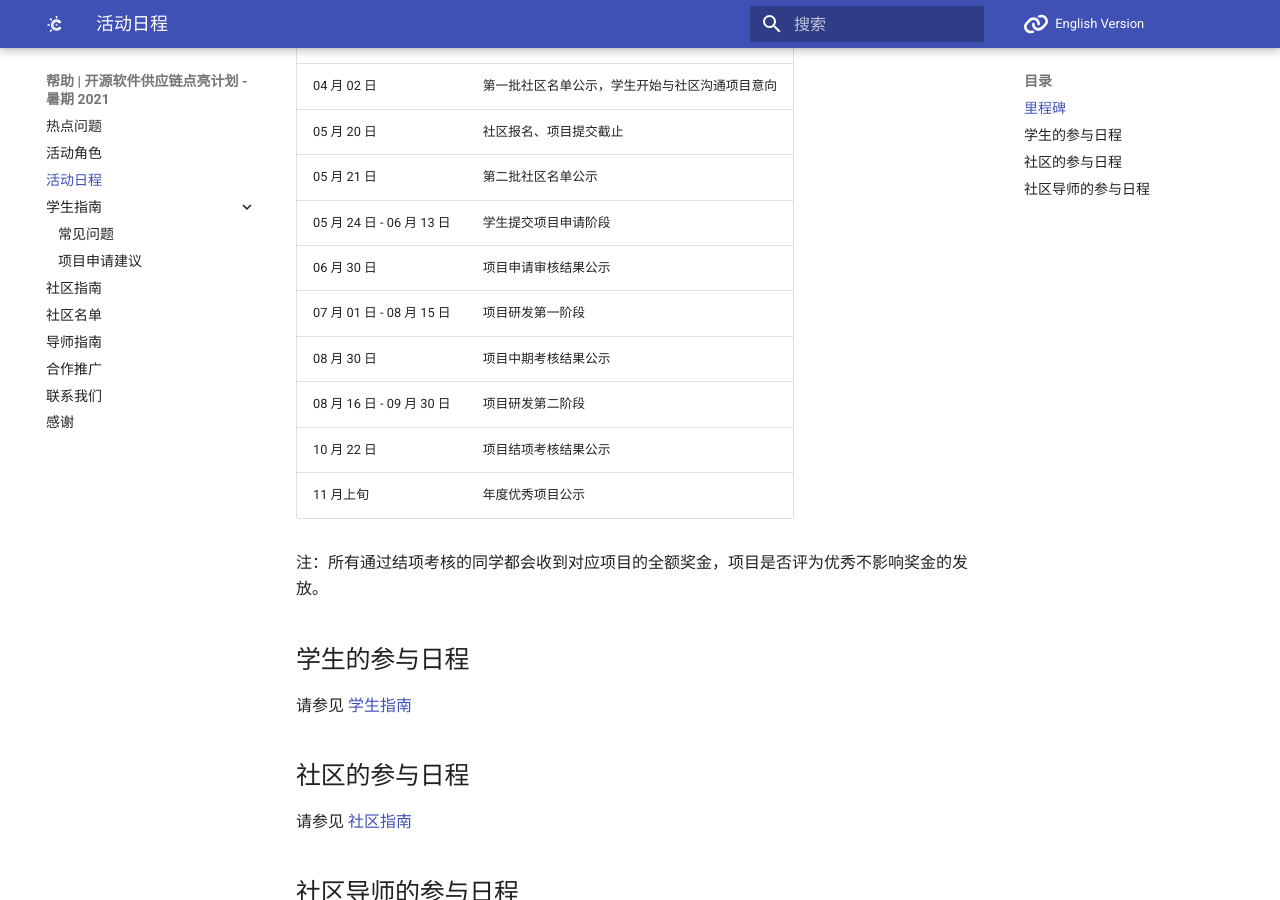
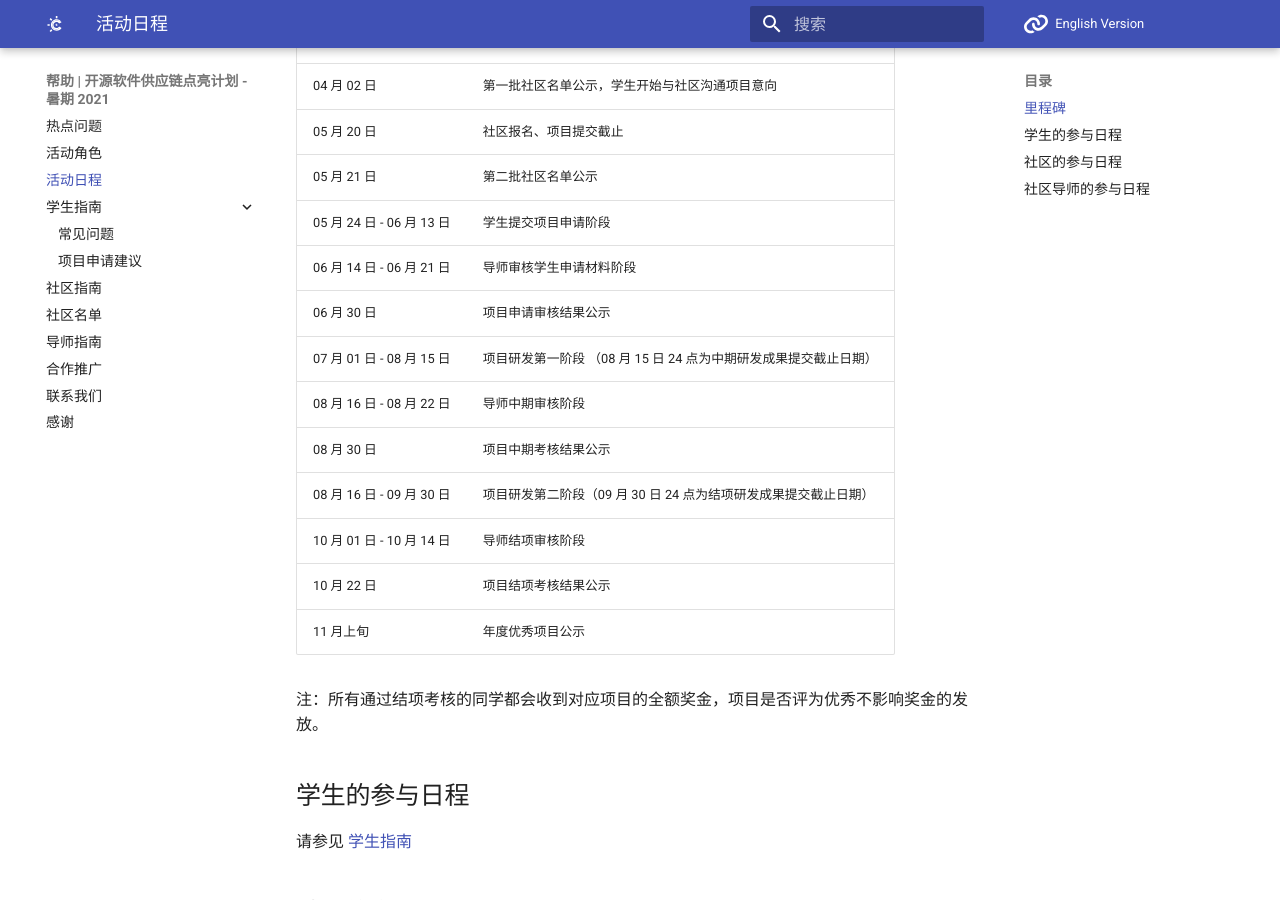
Before and after one commit to summer-ospp/help, an MkDocs documentation site: the page built from docs/timeline.md, in a window 1280 px wide and 900 px high, scrolled down 300 px. Built offline with MkDocs 1.6.1 and Material for MkDocs 9.7.7, drawn with Linux system fonts in a browser that asks for light colours; comment, search, counter and statistics services are not loaded.

Commit message:
Update timeline.md

```diff
--- a/docs/timeline.md
+++ b/docs/timeline.md
@@ -11,10 +11,13 @@
 | 05 月 20 日               | 社区报名、项目提交截止                     |
 | 05 月 21 日               | 第二批社区名单公示                        |
 | 05 月 24 日 - 06 月 13 日 | 学生提交项目申请阶段                     |
+| 06 月 14 日 - 06 月 21 日 | 导师审核学生申请材料阶段                  |
 | 06 月 30 日               | 项目申请审核结果公示                     |
-| 07 月 01 日 - 08 月 15 日 | 项目研发第一阶段                         |
+| 07 月 01 日 - 08 月 15 日 | 项目研发第一阶段 （08 月 15 日 24 点为中期研发成果提交截止日期） |
+| 08 月 16 日 - 08 月 22 日 | 导师中期审核阶段                         |
 | 08 月 30 日               | 项目中期考核结果公示                     |
-| 08 月 16 日 - 09 月 30 日 | 项目研发第二阶段                         |
+| 08 月 16 日 - 09 月 30 日 | 项目研发第二阶段（09 月 30 日 24 点为结项研发成果提交截止日期） |
+| 10 月 01 日 - 10 月 14 日  | 导师结项审核阶段                     |
 | 10 月 22 日               | 项目结项考核结果公示                     |
 | 11 月上旬                 | 年度优秀项目公示                         |
 
```
